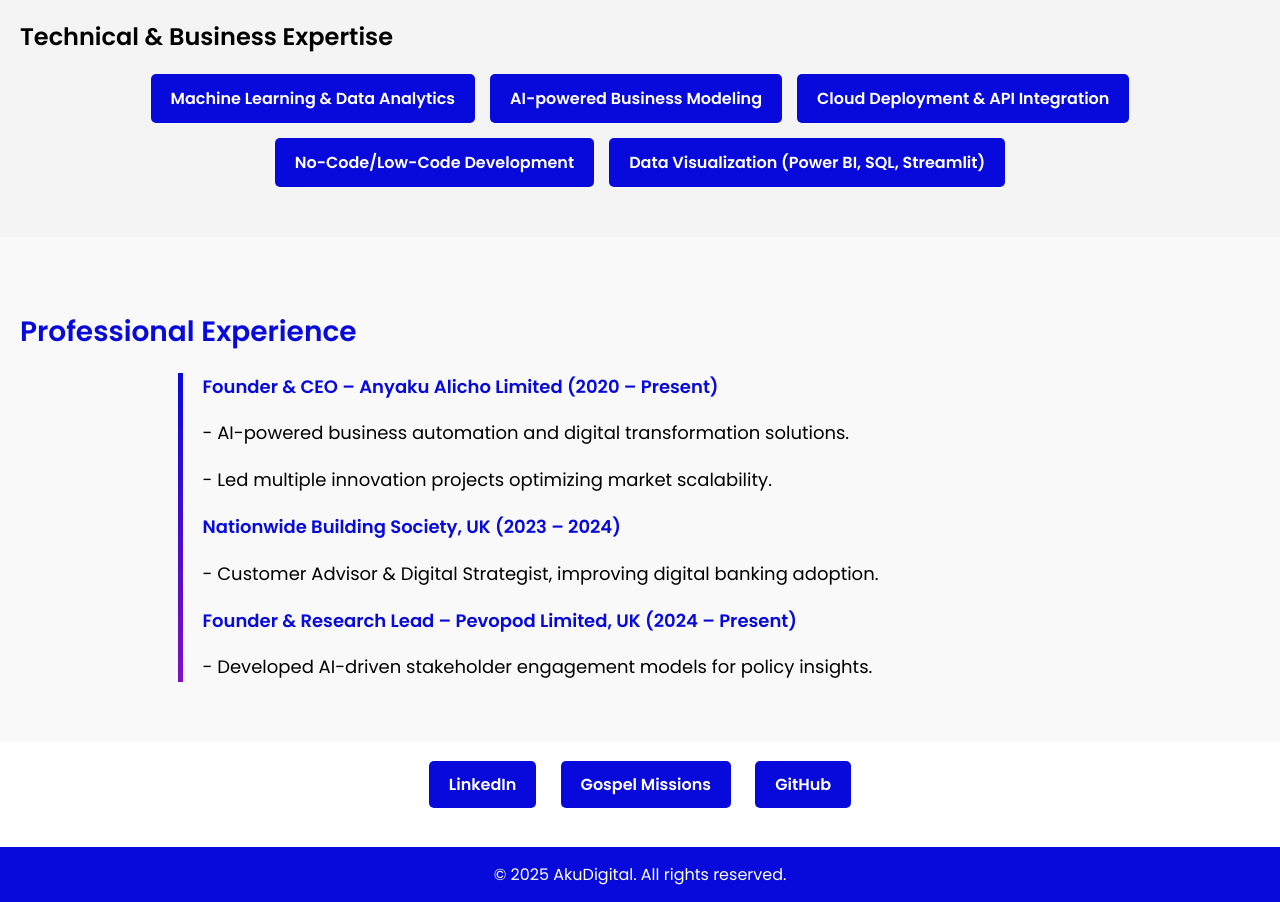
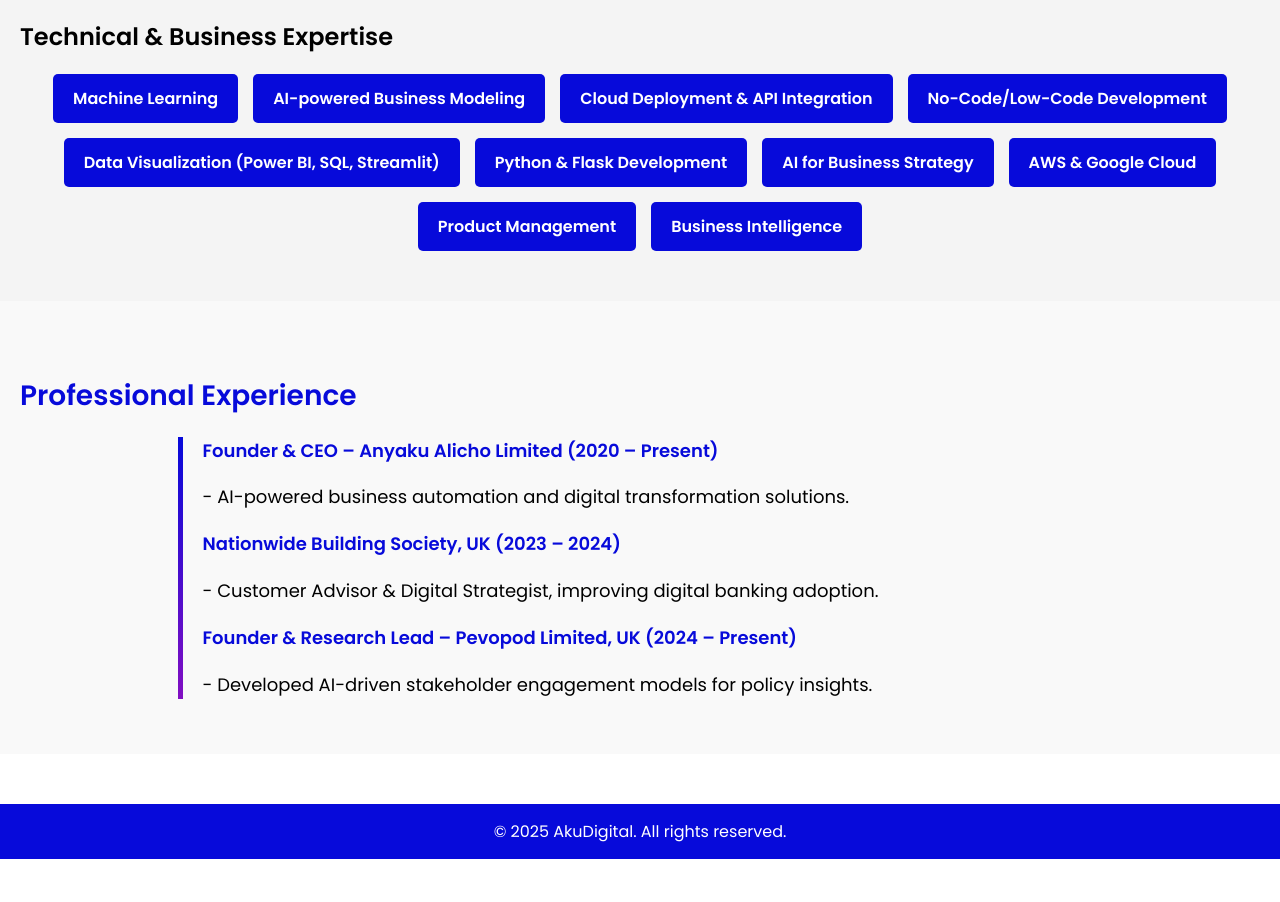
Before and after one commit to Akudigital/akudigital.github.io, a plain HTML site: page index.html in a window 1280 px wide. Shown: the part 880-1782 px from the top of the page. After the commit the page ends 1739 px from the top, so only its background shows below. Drawn offline with Linux system fonts and the light colour scheme.

Commit message:
Update index.html

```diff
--- a/index.html
+++ b/index.html
@@ -15,6 +15,7 @@
             margin: 0;
             padding: 0;
             background: white;
+            scroll-behavior: smooth;
         }
 
         /* Navigation Bar */
@@ -129,6 +130,11 @@
             border-radius: 5px;
             font-size: 16px;
             font-weight: bold;
+            transition: 0.3s;
+        }
+
+        .skill:hover {
+            background: #820FC2;
         }
 
         /* Experience & CV */
@@ -157,7 +163,7 @@
         }
 
         .cv-content p {
-            margin-bottom: 10px;
+            margin-bottom: 5px;
         }
 
         .cv-content strong {
@@ -225,15 +231,20 @@
         </p>
     </div>
 
-    <!-- Technical & Business Expertise -->
+    <!-- Skills Section -->
     <div id="skills" class="skills">
         <h2>Technical & Business Expertise</h2>
         <div class="skill-list">
-            <div class="skill">Machine Learning & Data Analytics</div>
+            <div class="skill">Machine Learning</div>
             <div class="skill">AI-powered Business Modeling</div>
             <div class="skill">Cloud Deployment & API Integration</div>
             <div class="skill">No-Code/Low-Code Development</div>
             <div class="skill">Data Visualization (Power BI, SQL, Streamlit)</div>
+            <div class="skill">Python & Flask Development</div>
+            <div class="skill">AI for Business Strategy</div>
+            <div class="skill">AWS & Google Cloud</div>
+            <div class="skill">Product Management</div>
+            <div class="skill">Business Intelligence</div>
         </div>
     </div>
 
@@ -243,7 +254,6 @@
         <div class="cv-content">
             <p><strong>Founder & CEO – Anyaku Alicho Limited (2020 – Present)</strong></p>
             <p>- AI-powered business automation and digital transformation solutions.</p>
-            <p>- Led multiple innovation projects optimizing market scalability.</p>
 
             <p><strong>Nationwide Building Society, UK (2023 – 2024)</strong></p>
             <p>- Customer Advisor & Digital Strategist, improving digital banking adoption.</p>
@@ -253,13 +263,6 @@
         </div>
     </div>
 
-    <!-- Social Links -->
-    <div class="social-links">
-        <a href="https://www.linkedin.com/in/anyaku/" target="_blank">LinkedIn</a>
-        <a href="https://www.instagram.com/gospelmissions/" target="_blank">Gospel Missions</a>
-        <a href="https://github.com/Akudigital" target="_blank">GitHub</a>
-    </div>
-
     <!-- Footer -->
     <footer>
         &copy; 2025 AkuDigital. All rights reserved.
```
